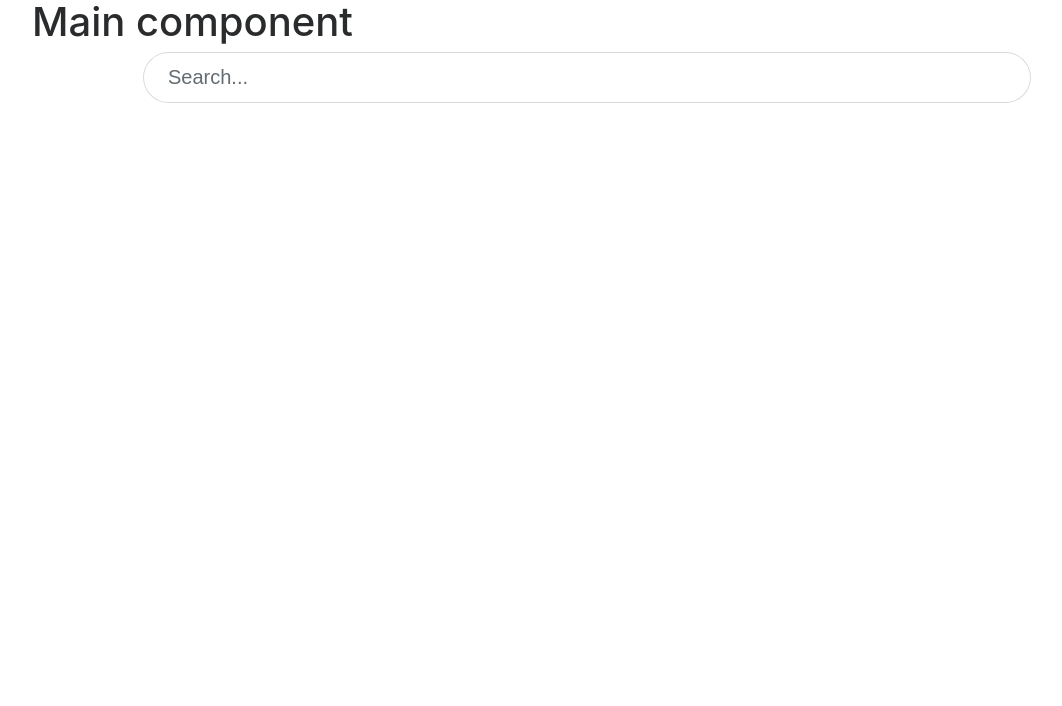
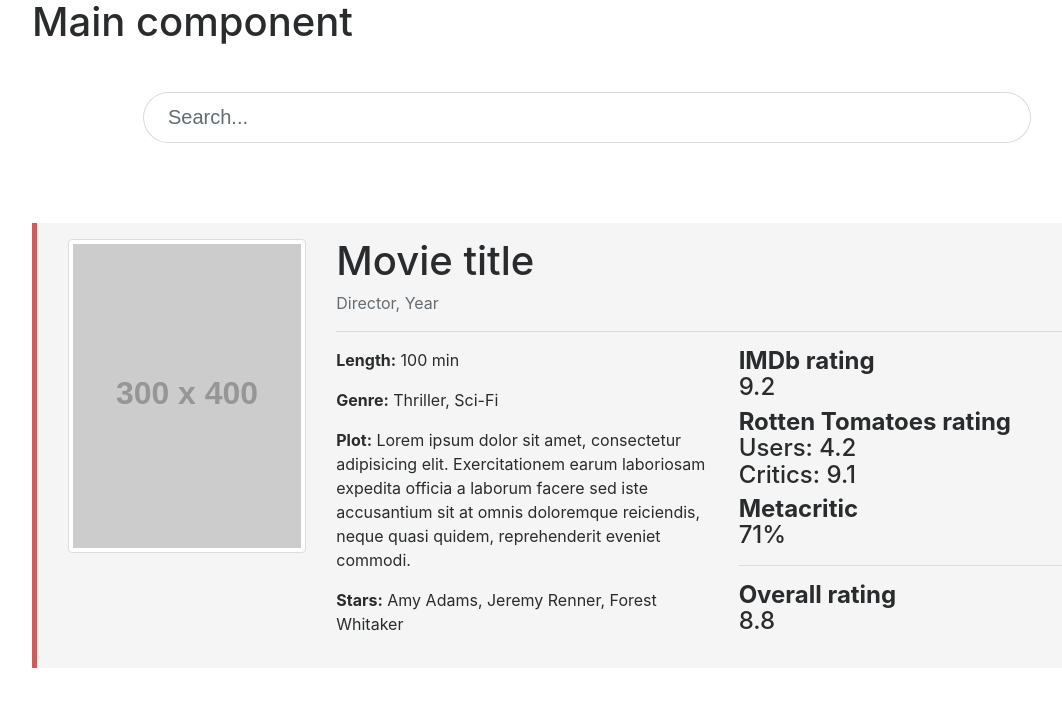
Before and after one commit to ntocampos/movies-app, an Angular app: page / in a window 1280 px wide. Shown: the top 706 px of the page, without its empty margins (53-1115 px from the left). Built offline with nearby package versions, Linux system fonts and the light colour scheme.

Commit message:
Done detail component stub

```diff
--- a/src/app/app.component.html
+++ b/src/app/app.component.html
@@ -1,4 +1,5 @@
 <div class="container">
-  <h1>Main component</h1>
-  <app-searchbar></app-searchbar>
+    <h1>Main component</h1>
+    <app-searchbar></app-searchbar>
+    <app-detail></app-detail>
 </div>
--- a/src/app/app.component.ts
+++ b/src/app/app.component.ts
@@ -1,5 +1,6 @@
 import { Component } from '@angular/core';
 import { SearchbarComponent } from './components/searchbar/searchbar.component'
+import { DetailComponent } from './components/detail/detail.component'
 
 @Component({
   selector: 'app-root',
--- a/src/app/app.module.ts
+++ b/src/app/app.module.ts
@@ -6,11 +6,13 @@ import { NgbModule } from '@ng-bootstrap/ng-bootstrap';
 
 import { AppComponent } from './app.component';
 import { SearchbarComponent } from './components/searchbar/searchbar.component';
+import { DetailComponent } from './components/detail/detail.component';
 
 @NgModule({
   declarations: [
     AppComponent,
-    SearchbarComponent
+    SearchbarComponent,
+    DetailComponent
   ],
   imports: [
     BrowserModule,
--- /dev/null
+++ b/src/app/components/detail/detail.component.css
@@ -0,0 +1,12 @@
+.detail {
+    /*background-color: darkslategray;*/
+    padding: 1rem;
+    margin: 5rem 0;
+    background-color: whitesmoke;
+}
+
+.left-border {
+    border-style: solid;
+    border-width: 0 0 0 5px;
+    border-color: indianred;
+}
--- /dev/null
+++ b/src/app/components/detail/detail.component.html
@@ -0,0 +1,49 @@
+<div class="row detail left-border">
+    <div class="col-sm-3">
+        <img class="img-fluid img-thumbnail" src="http://placehold.it/300x400" alt="">
+    </div>
+    <div class="col-sm-9">
+        <h1>Movie title</h1>
+        <p class="text-muted">
+            Director, Year
+        </p>
+        <hr>
+        <div class="row">
+            <div class="col-sm-6">
+                <p>
+                    <strong>Length:</strong> 100 min
+                </p>
+                <p>
+                    <strong>Genre:</strong> Thriller, Sci-Fi
+                </p>
+                <p>
+                    <strong>Plot:</strong> Lorem ipsum dolor sit amet, consectetur adipisicing elit. Exercitationem earum laboriosam expedita officia a laborum facere sed iste accusantium sit at omnis doloremque reiciendis, neque quasi quidem, reprehenderit
+                    eveniet commodi.
+                </p>
+                <p>
+                    <strong>Stars:</strong> Amy Adams, Jeremy Renner, Forest Whitaker
+                </p>
+            </div>
+            <div class="col-sm-6">
+                <h4>
+                    <strong>IMDb rating</strong><br>
+                    <span>9.2</span>
+                </h4>
+                <h4>
+                    <strong>Rotten Tomatoes rating</strong><br>
+                    <span>Users: 4.2</span><br>
+                    <span>Critics: 9.1</span>
+                </h4>
+                <h4>
+                    <strong>Metacritic</strong><br>
+                    <span>71%</span>
+                </h4>
+                <hr>
+                <h4>
+                    <strong>Overall rating</strong><br>
+                    <span>8.8</span>
+                </h4>
+            </div>
+        </div>
+    </div>
+</div>
--- /dev/null
+++ b/src/app/components/detail/detail.component.ts
@@ -0,0 +1,15 @@
+import { Component, OnInit } from '@angular/core';
+
+@Component({
+  selector: 'app-detail',
+  templateUrl: './detail.component.html',
+  styleUrls: ['./detail.component.css']
+})
+export class DetailComponent implements OnInit {
+
+  constructor() { }
+
+  ngOnInit() {
+  }
+
+}
--- a/src/app/components/searchbar/searchbar.component.css
+++ b/src/app/components/searchbar/searchbar.component.css
@@ -1,5 +1,5 @@
 .searchbar {
     border-radius: 2rem;
     width: 80%;
-    margin: auto;
+    margin: 3rem auto;
 }
```
Also changed, not shown: 1 other file (tests, documents, lock files or other folders).
